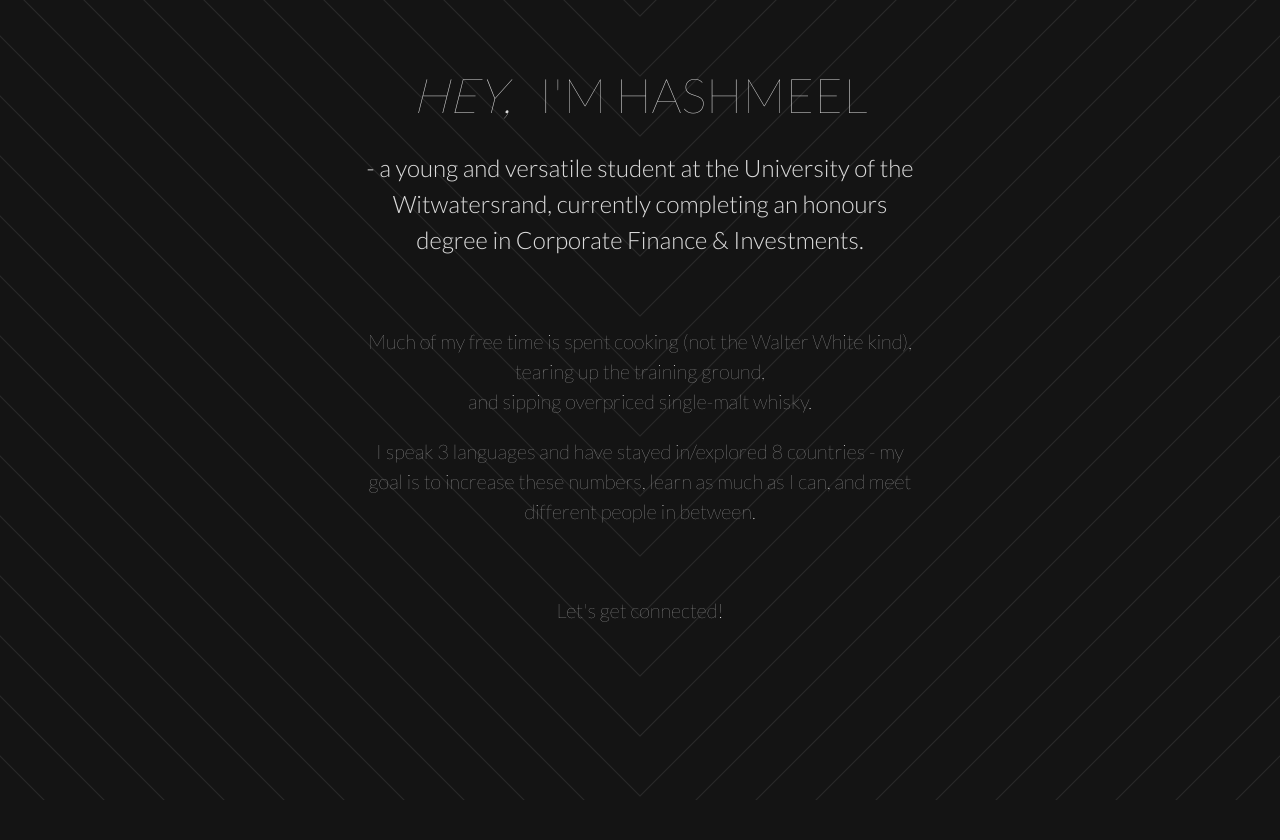
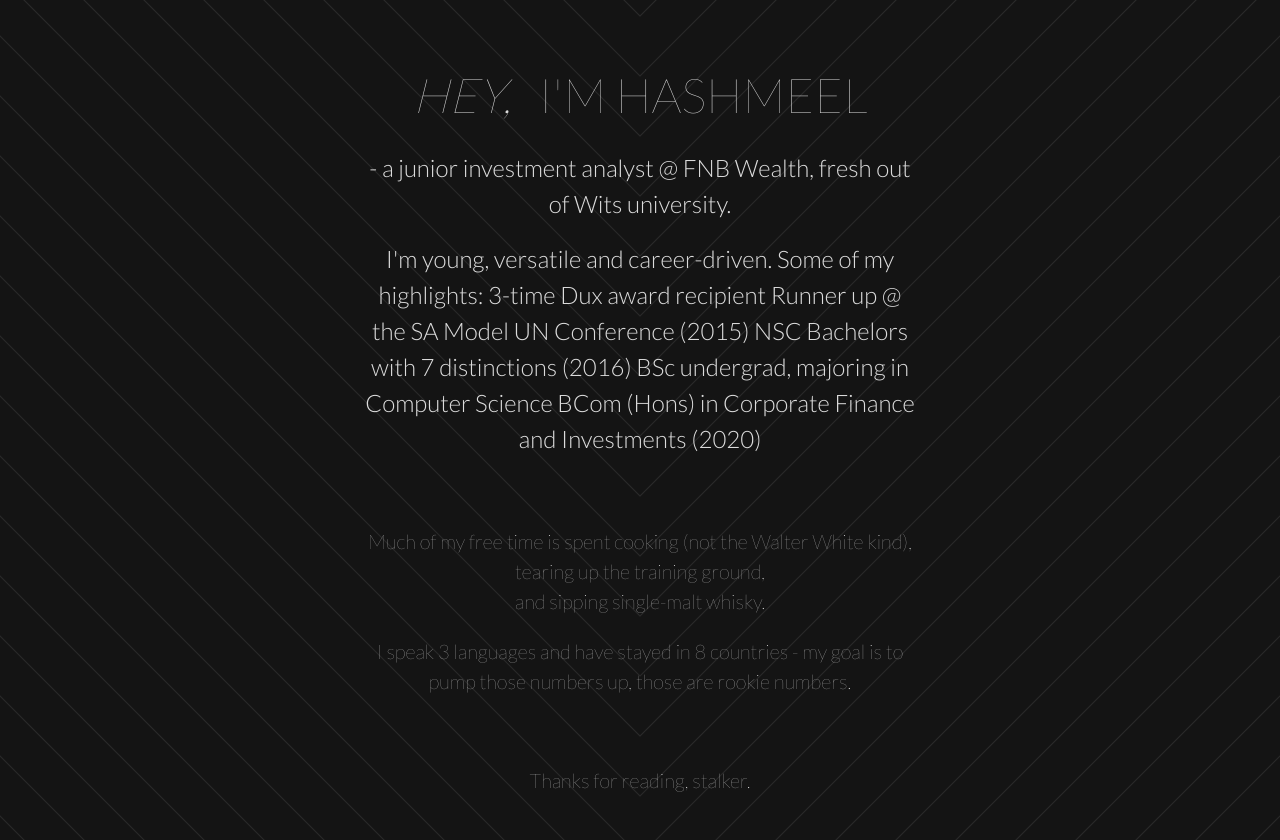
Before and after one commit to hashsuka/hashsuka.github.io, a plain HTML site: page index.html in a window 1280 px wide. Before the commit the page ends 800 px from the top, so only its background shows below. Drawn offline with Linux system fonts and the light colour scheme.

Commit message:
Update index.html

```diff
--- a/index.html
+++ b/index.html
@@ -87,7 +87,19 @@
 
       <h2 style='clear:both' class="subhead">
 		<center>
-        - a young and versatile student at the University of the Witwatersrand, currently completing an honours degree in Corporate Finance & Investments.
+        - a junior investment analyst @ FNB Wealth, fresh out of Wits university.
+     	</center>
+     </h2>
+
+	<h2 style='clear:both' class="subhead">
+		<center>
+        I'm young, versatile and career-driven. Some of my highlights:
+			3-time Dux award recipient
+			Runner up @ the SA Model UN Conference (2015)
+			NSC Bachelors with 7 distinctions (2016)
+			BSc undergrad, majoring in Computer Science
+			BCom (Hons) in Corporate Finance and Investments (2020)
+
      	</center>
      </h2>
 
@@ -97,13 +109,13 @@
 
 	<h3>
 		<center>
-		Much of my free time is spent cooking (not the Walter White kind), <br> tearing up the training ground, <br> and sipping overpriced single-malt whisky.
+		Much of my free time is spent cooking (not the Walter White kind), <br> tearing up the training ground, <br> and sipping single-malt whisky.
 		</center>
 	</h3>
 
 	<h3>
 		<center>
-		I speak 3 languages and have stayed in/explored 8 countries - my goal is to increase these numbers, learn as much as I can, and meet different people in between.
+		I speak 3 languages and have stayed in 8 countries - my goal is to pump those numbers up, those are rookie numbers.
 		</center>
 	</h3>
 
@@ -114,7 +126,7 @@
 
 	  <h3>
 		<center>
-               Let's get connected!
+        	Thanks for reading, stalker.
 		</center>
 	</h3>
 <br>
```
